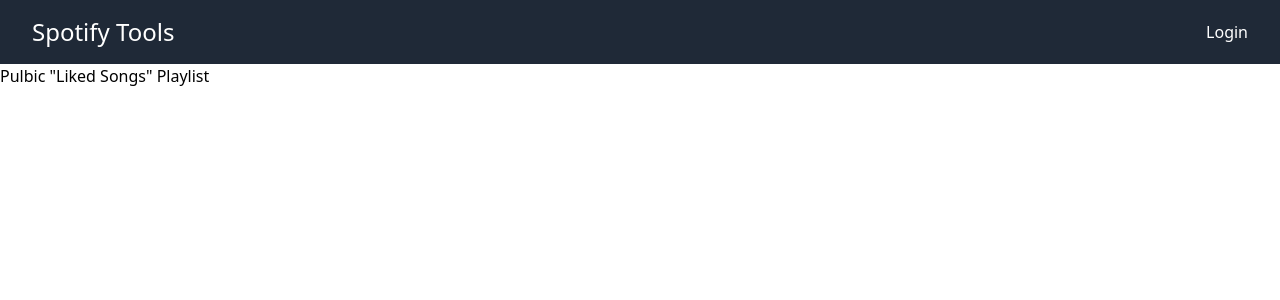
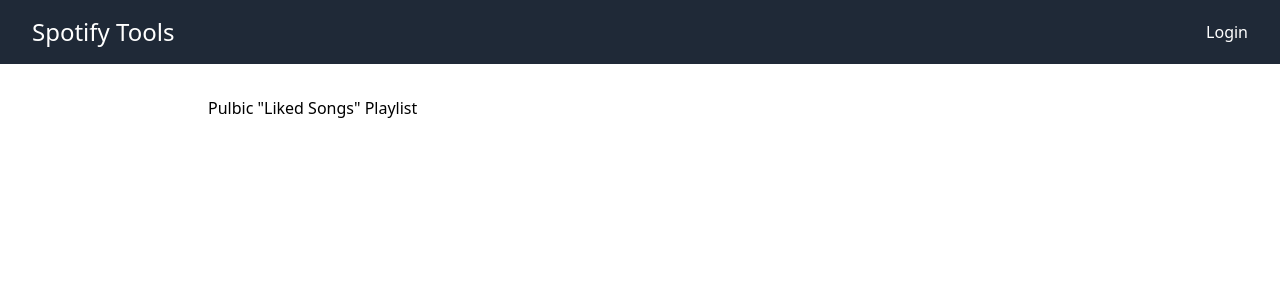
Before and after one commit to bkeys818/spotify-tools, a SvelteKit app: page / in a window 1280 px wide. Shown: the top 300 px of the page. Built offline with nearby package versions, Linux system fonts and the light colour scheme; no server answers.

Commit message:
💄 Style site-wide layout

```diff
--- a/src/routes/+layout.svelte
+++ b/src/routes/+layout.svelte
@@ -5,6 +5,6 @@
 
 <Header />
 
-<main>
+<main class='max-w-4xl mx-auto px-4 my-4 sm:my-2 lg:my-8'>
 	<slot />
 </main>
```
